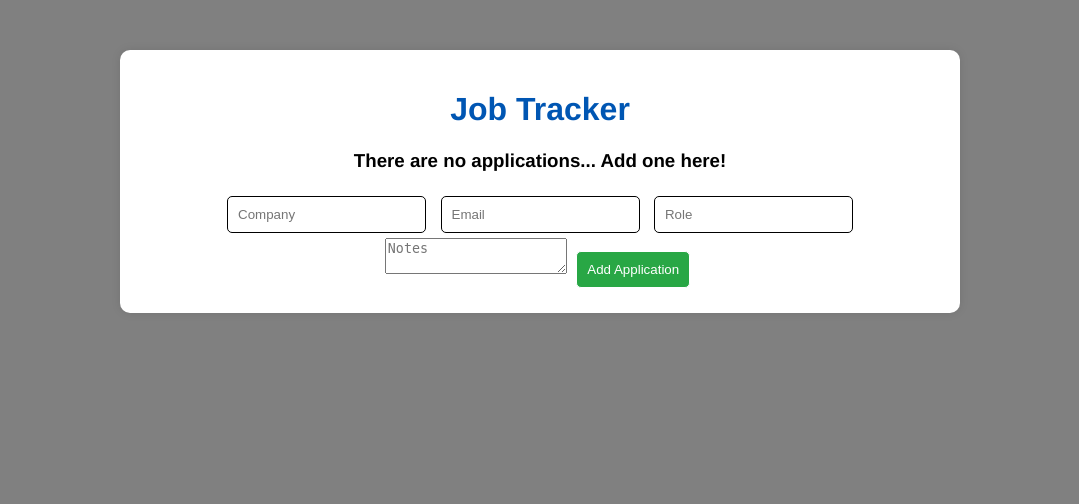
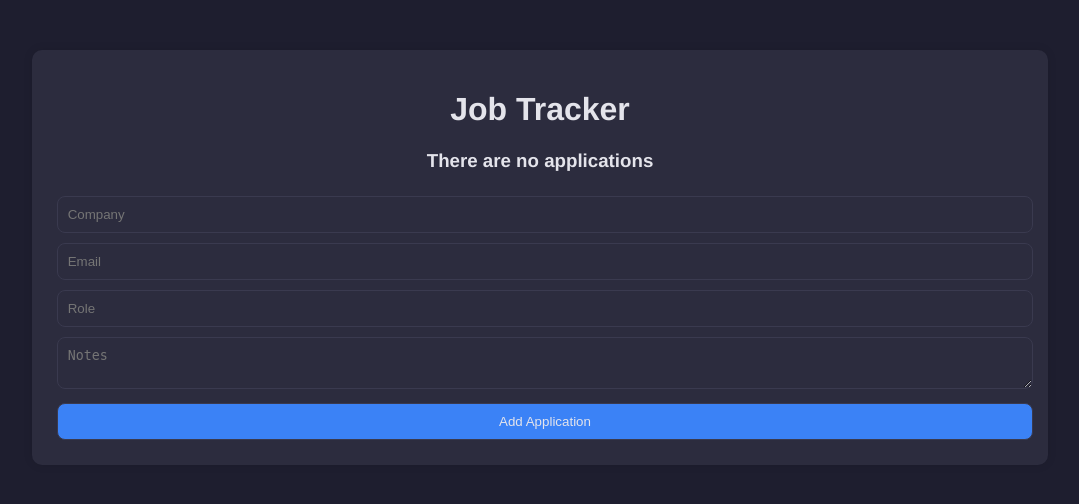
Before and after one commit to AaronPazCastelan/job-tracker, a Flask app: page / in a window 1280 px wide. Shown: the top 504 px of the page, without its empty margins (100-1179 px from the left). Run offline with Flask 3, Linux system fonts and the light colour scheme.

Commit message:
Updated CSS for better styling

```diff
--- a/static/styles.css
+++ b/static/styles.css
@@ -2,23 +2,21 @@ body {
   font-family: "Franklin Gothic Medium", "Arial Narrow", Arial, sans-serif;
   margin: 0;
   padding: 0;
-  background-color: grey;
+  background-color: #1e1e2f;
 }
 
 .content {
-  max-width: 800px;
+  max-width: -moz-max-content;
+  max-width: max-content;
   margin: 50px auto;
   padding: 20px;
-  background-color: #fff;
+  background-color: #2c2c3e;
   border-radius: 10px;
   box-shadow: 0 0 10px rgba(0, 0, 0, 0.1);
   text-align: center;
 }
-.content h1 {
-  color: #0056b3;
-}
-.content h4 {
-  color: #666;
+.content h1, .content h2, .content h3 {
+  color: #e4e4eb;
 }
 .content table {
   width: 100%;
@@ -27,36 +25,53 @@ body {
 }
 .content table th, .content table td {
   padding: 10px;
-  border: 1px solid #ccc;
+  border: 1px solid #3a3a4f;
+  color: #e4e4eb;
+  font-size: 18px;
 }
 .content table th th, .content table td th {
-  background-color: #f0f0f0;
-  color: #333;
+  color: #e4e4eb;
 }
 .content a {
   display: inline-block;
   padding: 8px 16px;
   margin: 5px;
   border-radius: 20px;
-  background-color: #007bff;
-  color: #fff;
+  background-color: #9ca3af;
+  color: #e4e4eb;
   text-decoration: none;
   transition: background-color 0.3s ease;
 }
 .content a:hover {
-  background-color: #0056b3;
+  background-color: #3a3a4f;
 }
-.content input {
+.content #delete {
+  background-color: #dc2626;
+}
+.content #delete:hover {
+  background-color: #681212;
+}
+.content input, .content textarea {
   padding: 10px;
   margin: 5px;
-  border: solid 1px;
-  border-radius: 5px;
+  border: solid 1px #3a3a4f;
+  border-radius: 8px;
+  background-color: #2c2c3e;
+  color: #e4e4eb;
+  resize: vertical;
+  width: 100%;
+  box-sizing: border-box;
+}
+.content input:focus, .content textarea:focus {
+  outline: none;
+  border-color: #3b82f6;
+  box-shadow: 0 0 4px #3b82f6;
 }
 .content #btn_add {
-  background-color: #28a745;
-  color: #fff;
+  background-color: #3b82f6;
+  color: #e4e4eb;
   cursor: pointer;
 }
 .content #btn_add:hover {
-  background-color: #218838;
+  background-color: #0056b3;
 }/*# sourceMappingURL=styles.css.map */
--- a/static/styles.scss
+++ b/static/styles.scss
@@ -1,11 +1,10 @@
 // Color Variables
 
-$primary_color: #007bff;
-$primary_hover-color: #0056b3;
-$success-color: #28a745;
-$success-hover-color: #218838;
-$title-color: #333;
-$bg_color: grey;
+$add-btn-color: #3b82f6; //GOOD
+$add-btn-hover-color: #0056b3; //GOOD
+$bg_color: #1e1e2f; //GOOD
+$table_bg_color: #2c2c3e; //GOOD
+$text_color: #e4e4eb; //GOOD
 
 body {
     font-family: 'Franklin Gothic Medium', 'Arial Narrow', Arial, sans-serif;
@@ -17,20 +16,17 @@ body {
 
 
 .content {
-    max-width: 800px;
+    //max-width: 800px;
+    max-width: max-content;
     margin: 50px auto;
     padding: 20px;
-    background-color: #fff;
+    background-color: $table_bg_color;
     border-radius: 10px;
     box-shadow: 0 0 10px rgba(0, 0, 0, 0.1);
     text-align: center;
 
-    h1 {
-        color: $primary_hover-color;
-    }
-
-    h4 {
-        color: #666;
+    h1, h2, h3 {
+        color: $text_color;
     }
 
     table {
@@ -40,11 +36,12 @@ body {
 
         th,td {
             padding: 10px;
-            border: 1px solid #ccc;
+            border: 1px solid #3a3a4f;
+            color: $text_color;
+            font-size: 18px;
 
             th {
-                background-color: #f0f0f0;
-                color: #333;
+                color: $text_color;
             }
         }
     }
@@ -54,30 +51,47 @@ body {
         padding: 8px 16px;
         margin: 5px;
         border-radius: 20px;
-        background-color: $primary_color;
-        color: #fff;
+        background-color: #9ca3af;
+        color: $text_color;
         text-decoration: none;
         transition: background-color 0.3s ease;
 
         &:hover {
-            background-color: $primary_hover-color;
+            background-color: #3a3a4f;
         }
     }
+    #delete {
+        background-color: #dc2626;
 
-    input {
+        &:hover {
+            background-color: #681212;
+        }
+    }
+    input, textarea {
         padding: 10px;
         margin: 5px;
-        border: solid 1px;
-        border-radius: 5px;
+        border: solid 1px #3a3a4f;
+        border-radius: 8px;
+        background-color: $table_bg_color;
+        color: $text_color;
+        resize: vertical;
+        width: 100%;
+        box-sizing: border-box;
+    }
+
+    input:focus,textarea:focus {
+        outline: none;
+        border-color: #3b82f6;
+        box-shadow: 0 0 4px #3b82f6;
     }
 
     #btn_add {
-        background-color: $success-color;
-        color: #fff;
+        background-color: $add-btn-color;
+        color: $text_color;
         cursor: pointer;
 
         &:hover {
-            background-color: $success-hover-color;
+            background-color: $add-btn-hover-color;
         }
     }
 }
--- a/templates/index.html
+++ b/templates/index.html
@@ -10,7 +10,7 @@
     <h1>Job Tracker</h1>
 
     {% if apps | length < 1%}
-    <h3>There are no applications... Add one here!</h3>
+    <h3>There are no applications</h3>
     {% else %}
     <table>
         <tr>
@@ -29,7 +29,7 @@
                 <td>{{app.applied_at.strftime("%Y-%m-%d")}}</td>
                 <td>{{app.last_updated.strftime("%Y-%m-%d")}}</td>
                 <td>
-                    <a href="/delete/{{app.id}}">Delete</a>
+                    <a href="/delete/{{app.id}}" id="delete">Delete</a>
                     <br/>
                     <a href="/edit/{{app.id}}">Edit</a>
                     <a href="/refresh/{{app.id}}">Refresh</a>
```
Also changed, not shown: 1 other file.
